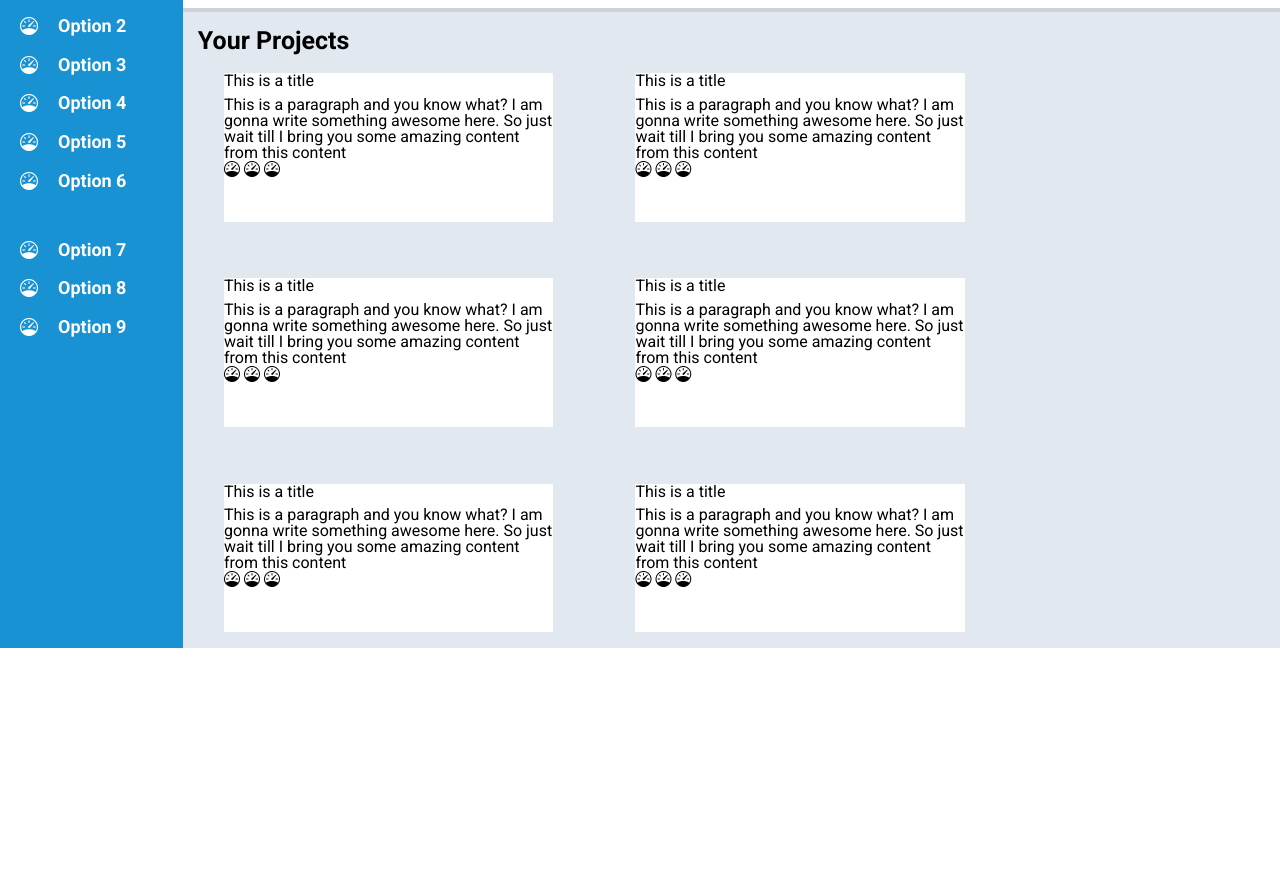
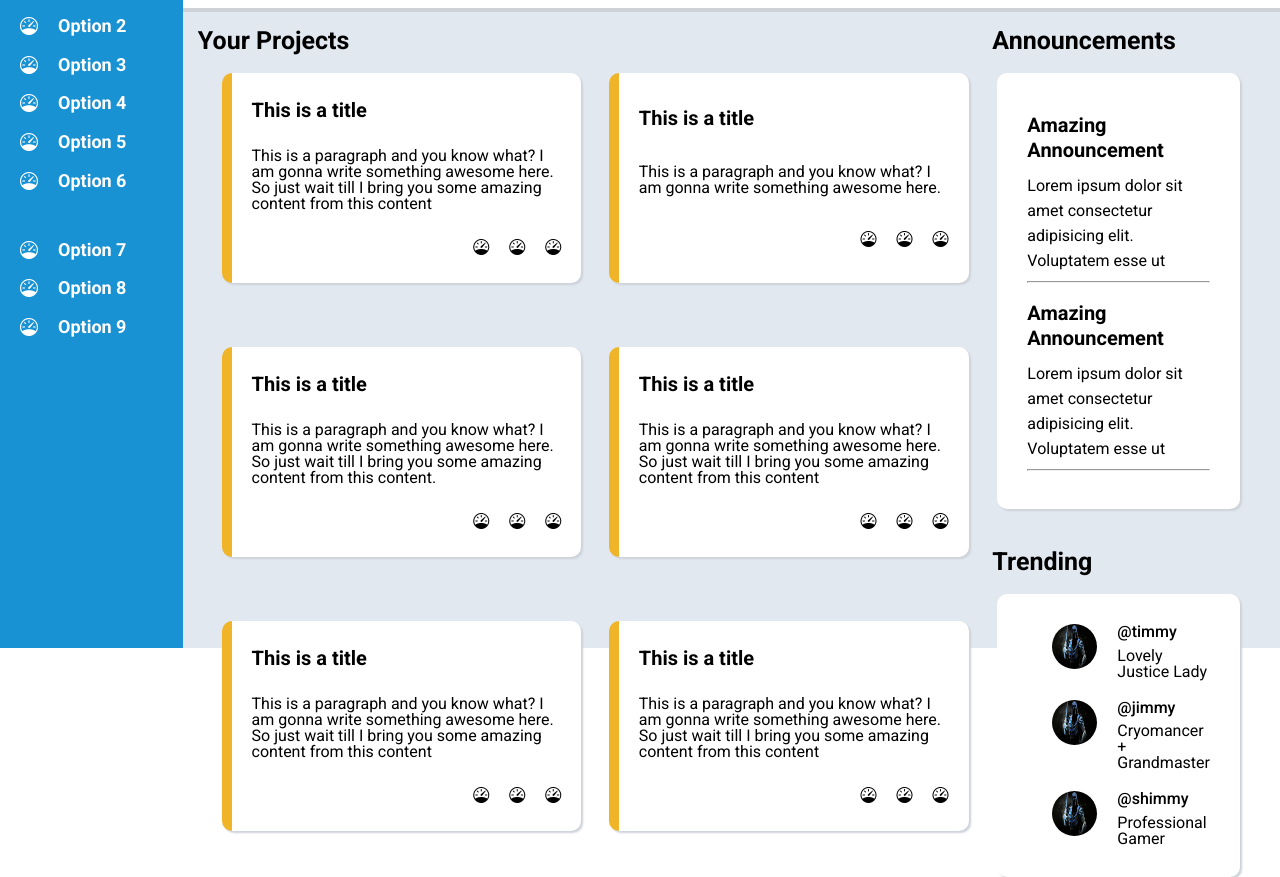
Before and after one commit to SadMadLad/dashboard-top, a plain HTML site: page index.html in a window 1280 px wide. Shown: the part 152-1029 px from the top of the page. Before the commit the page ends 801 px from the top, so only its background shows below. Drawn offline with nearby package versions, Linux system fonts and the light colour scheme.

Commit message:
Almost final

```diff
--- a/index.html
+++ b/index.html
@@ -92,14 +92,13 @@
           <h2>Your Projects</h2>
           <div class="cards">
             <div class="card">
-              <div class="details">
               <h3 class="title">This is a title</h3>
               <p class="paragraph">
                 This is a paragraph and you know what? I am gonna write
                 something awesome here. So just wait till I bring you some
                 amazing content from this content
               </p>
-              </div>
+
               <div class="icons">
                 <i class="bi bi-speedometer"></i>
                 <i class="bi bi-speedometer"></i>
@@ -107,14 +106,11 @@
               </div>
             </div>
             <div class="card">
-              <div class="details">
               <h3 class="title">This is a title</h3>
               <p class="paragraph">
                 This is a paragraph and you know what? I am gonna write
-                  something awesome here. So just wait till I bring you some
-                  amazing content from this content
+                something awesome here.
               </p>
-              </div>
               <div class="icons">
                 <i class="bi bi-speedometer"></i>
                 <i class="bi bi-speedometer"></i>
@@ -122,14 +118,12 @@
               </div>
             </div>
             <div class="card">
-              <div class="details">
               <h3 class="title">This is a title</h3>
               <p class="paragraph">
                 This is a paragraph and you know what? I am gonna write
                 something awesome here. So just wait till I bring you some
-                  amazing content from this content
+                amazing content from this content.
               </p>
-              </div>
               <div class="icons">
                 <i class="bi bi-speedometer"></i>
                 <i class="bi bi-speedometer"></i>
@@ -137,14 +131,12 @@
               </div>
             </div>
             <div class="card">
-              <div class="details">
               <h3 class="title">This is a title</h3>
               <p class="paragraph">
                 This is a paragraph and you know what? I am gonna write
                 something awesome here. So just wait till I bring you some
                 amazing content from this content
               </p>
-              </div>
               <div class="icons">
                 <i class="bi bi-speedometer"></i>
                 <i class="bi bi-speedometer"></i>
@@ -152,14 +144,12 @@
               </div>
             </div>
             <div class="card">
-              <div class="details">
               <h3 class="title">This is a title</h3>
               <p class="paragraph">
                 This is a paragraph and you know what? I am gonna write
                 something awesome here. So just wait till I bring you some
                 amazing content from this content
               </p>
-              </div>
               <div class="icons">
                 <i class="bi bi-speedometer"></i>
                 <i class="bi bi-speedometer"></i>
@@ -167,14 +157,12 @@
               </div>
             </div>
             <div class="card">
-              <div class="details">
               <h3 class="title">This is a title</h3>
               <p class="paragraph">
                 This is a paragraph and you know what? I am gonna write
                 something awesome here. So just wait till I bring you some
                 amazing content from this content
               </p>
-              </div>
               <div class="icons">
                 <i class="bi bi-speedometer"></i>
                 <i class="bi bi-speedometer"></i>
@@ -183,7 +171,56 @@
             </div>
           </div>
         </main>
-        <aside></aside>
+        <aside>
+          <div class="section section-1">
+            <h2>Announcements</h2>
+            <div class="announcements">
+              <div class="announcement">
+                <h3>Amazing Announcement</h3>
+                <p>
+                  Lorem ipsum dolor sit amet consectetur adipisicing elit.
+                  Voluptatem esse ut
+                </p>
+                <hr />
+              </div>
+              <div class="announcement">
+                <h3>Amazing Announcement</h3>
+                <p>
+                  Lorem ipsum dolor sit amet consectetur adipisicing elit.
+                  Voluptatem esse ut
+                </p>
+                <hr />
+              </div>
+              <!-- <div class="announcement">
+                <h3>Amazing Announcement</h3>
+                <p>
+                  Lorem ipsum dolor sit amet consectetur adipisicing elit.
+                  Voluptatem esse ut
+                </p>
+              </div> -->
+            </div>
+          </div>
+          <div class="section section-2">
+            <h2>Trending</h2>
+            <div class="trending">
+              <div class="profile">
+                <img src="./assets/avatar.jpg" alt="Avatar" class="avatar">
+                <h3>@timmy</h3>
+                <p>Lovely Justice Lady</p>
+              </div>
+              <div class="profile">
+                <img src="./assets/avatar.jpg" alt="Avatar" class="avatar">
+                <h3>@jimmy</h3>
+                <p>Cryomancer + Grandmaster</p>
+              </div>
+              <div class="profile">
+                <img src="./assets/avatar.jpg" alt="Avatar" class="avatar">
+                <h3>@shimmy</h3>
+                <p>Professional Gamer</p>
+              </div>
+            </div>
+          </div>
+        </aside>
       </div>
     </div>
   </body>
--- a/style.css
+++ b/style.css
@@ -339,7 +339,68 @@ input:hover {
   font-size: 25px;
 }
 .dashboard > aside {
+  display: flex;
+  flex-direction: column;
+
+  gap: 20px;
+
+  height: 95%;
+  width: auto;
+
+  /* border: 2px darkslategrey solid; */
 }
+
+/*Aside*/
+aside > .section >  h2 {
+  font-weight: 700;
+  font-size: 25px;
+
+  padding: 20px 15px;
+}
+.section {
+  margin: 0 20px;
+}
+.announcements, .trending {
+  padding: 30px;
+  margin: 0 20px;
+  border-radius: 10px;
+  background-color: white;
+  box-shadow: 2px 2px 2px var(--gray);
+}
+.announcement > h3 {
+  font-weight: 700;
+  font-size: 20px;
+  padding: 10px 0;
+}
+.announcement {
+  line-height: 25px;
+}
+.trending {
+  display: flex;
+  flex-direction: column;
+  gap: 20px;
+}
+.trending > .profile {
+  display: grid;
+  justify-content: flex-start;
+  column-gap: 20px;
+  grid-template-areas:
+  "a b"
+  "a c"
+  ;
+  /* border: 1px magenta solid; */
+}
+.trending > .profile > img{
+  grid-area: a;
+}
+.trending > .profile > h3 {
+  font-weight: 500;
+  grid-area: b;
+}
+.trending > .profile > p {
+  grid-area: c;
+}
+
 
 /*Cards Section*/
 
@@ -356,6 +417,7 @@ input:hover {
 .card {
   display: flex;
   flex-direction: column;
+  justify-content: space-evenly;
 
   height: 90%;
   width: 80%;
@@ -364,4 +426,21 @@ input:hover {
   left: 10%;
   /* border: 1px solid burlywood; */
   background-color: white;
+
+  border-radius: 10px;
+  box-shadow: 2px 2px 2px var(--gray);
+  border-left: 10px var(--yellow) solid;
+
+  padding: 0 20px;
+  overflow: hidden;
 }
+.card > .title {
+  font-weight: 700;
+  font-size: 20px;
+}
+
+.icons {
+  display: flex;
+  justify-content: flex-end;
+  gap: 20px;
+}
```
Lines whose indentation alone changed are shown as unchanged.
